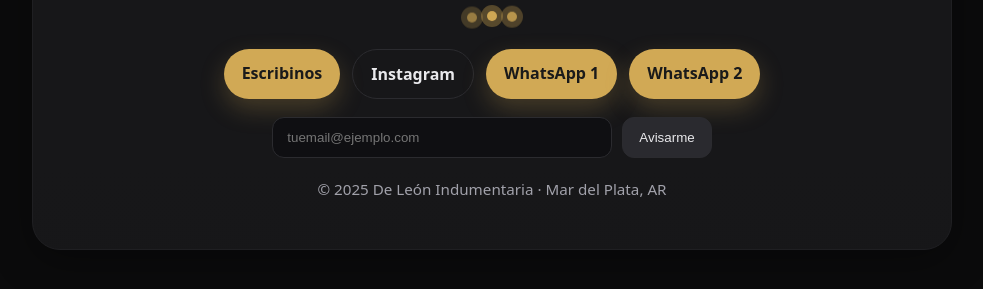
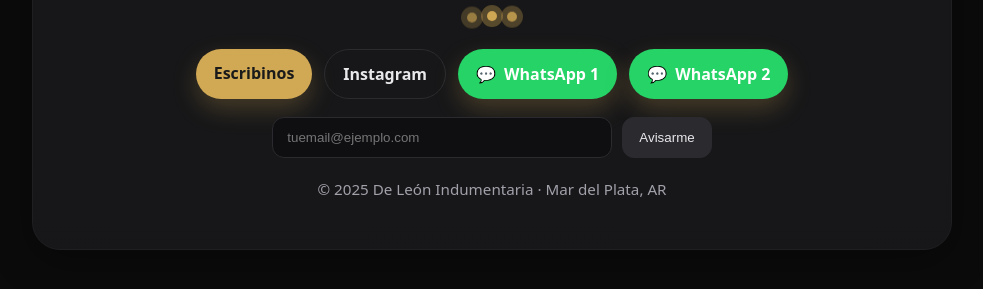
Before and after one commit to AgusM1983/deleonindumentaria, a plain HTML site: page index.html in a window 1280 px wide. Shown: the part 487-776 px from the top of the page, without its empty margins (148-1131 px from the left). Drawn offline with Linux system fonts and the light colour scheme.

Commit message:
Update styles_en_construccion_de_leon.css

```diff
--- a/styles_en_construccion_de_leon.css
+++ b/styles_en_construccion_de_leon.css
@@ -142,3 +142,22 @@
   .cta{ gap:8px }
   .btn{ padding:10px 14px }
 }
+
+.btn-whatsapp {
+  background-color: #25D366; /* verde WhatsApp */
+  color: #fff;
+  border: none;
+  display: inline-flex;
+  align-items: center;
+  gap: 8px;
+}
+
+.btn-whatsapp:hover {
+  background-color: #1ebe5c;
+  color: #fff;
+}
+
+/* Si querés usar un ícono con Unicode (emoji) */
+.btn-whatsapp::before {
+  content: "💬";
+}
```
